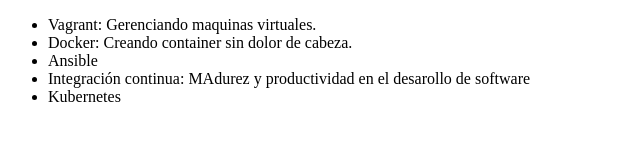
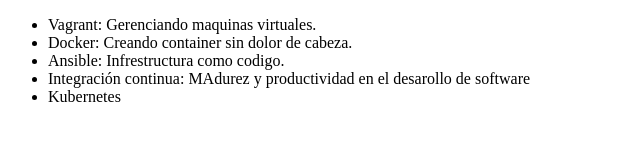
Before and after one commit to TonyTapia/Alura-git, a plain HTML site: page index.html in a window 1280 px wide. Shown: the whole page, without its empty margins (0-640 px from the left). Drawn offline with Linux system fonts and the light colour scheme.

Commit message:
Cambiar el nombre del curso de Ansible

```diff
--- a/index.html
+++ b/index.html
@@ -8,7 +8,7 @@
      		<ul>
          		<li> Vagrant: Gerenciando maquinas virtuales.</li>
          		<li> Docker: Creando container sin dolor de cabeza. </li>
-         		<li> Ansible </li>
+         		<li> Ansible: Infrestructura como codigo. </li>
          		<li> Integración continua: MAdurez y productividad en el desarollo de software </li>
 				<li> Kubernetes</li>
      		</ul>
```
